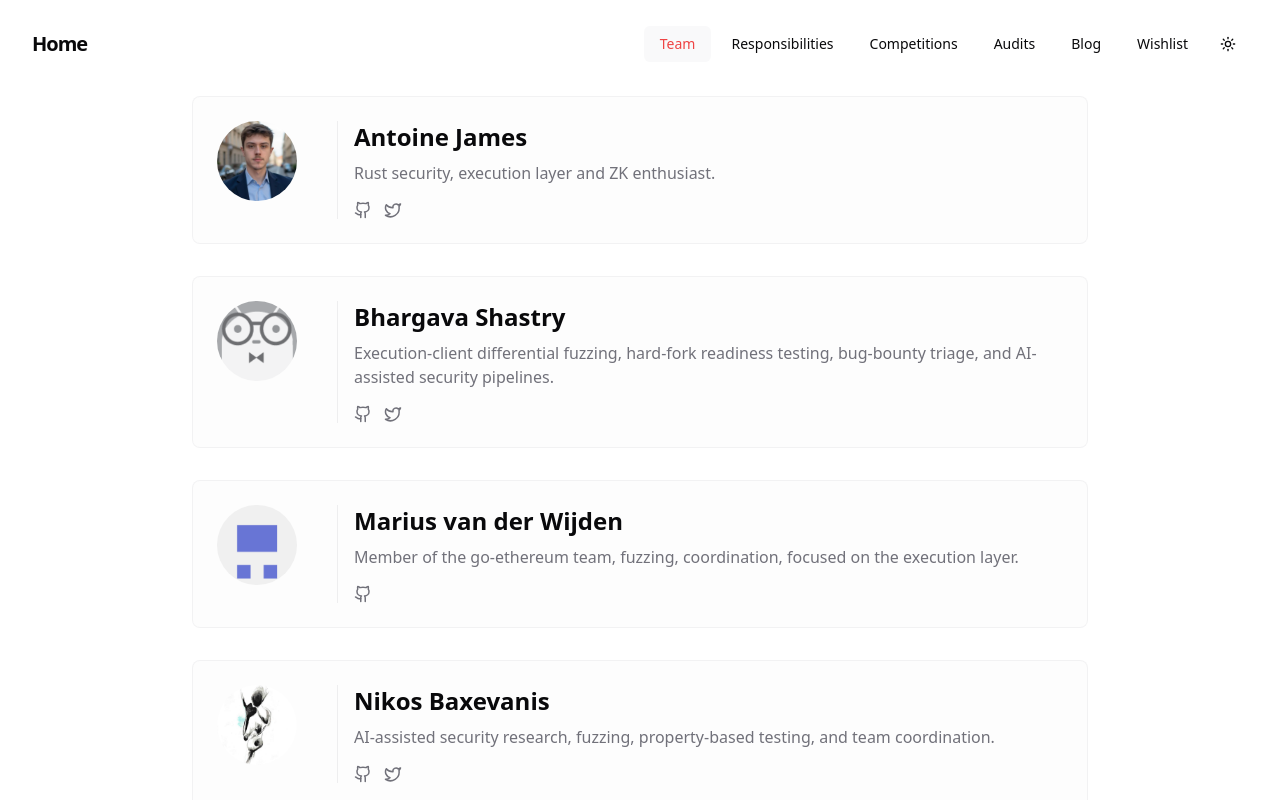
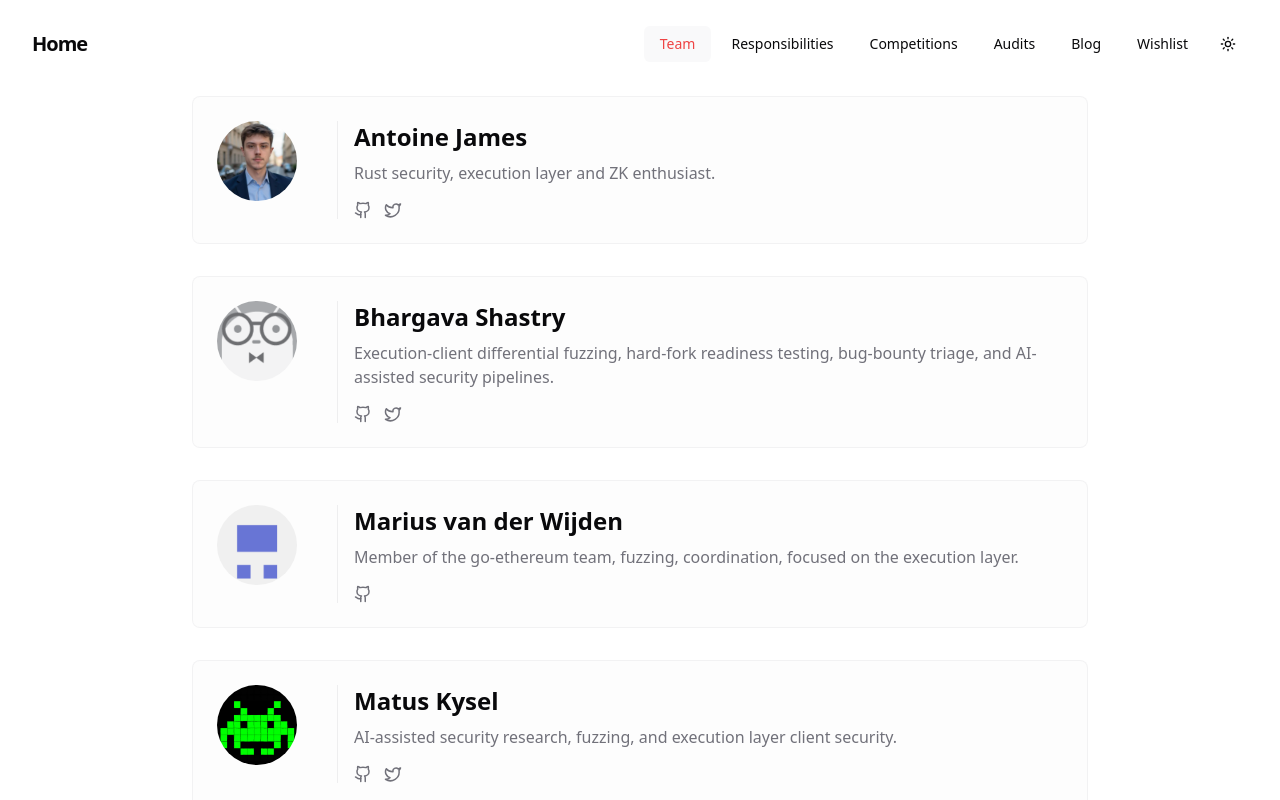
Before and after one commit to ethereum/protocol-security, a React (Vite) app: page /team in a window 1280 px wide. Shown: the top 800 px of the page. Built offline with nearby package versions, Linux system fonts and the light colour scheme.

Commit message:
Add Matus Kysel to team page

```diff
--- a/src/pages/team.tsx
+++ b/src/pages/team.tsx
@@ -32,6 +32,13 @@ const teamMembers: TeamMember[] = [
     description: 'Member of the go-ethereum team, fuzzing, coordination, focused on the execution layer.',
     github: 'https://github.com/MariusVanDerWijden',
     image: '/images/marius.jpg',
+  },
+  {
+    name: 'Matus Kysel',
+    description: 'AI-assisted security research, fuzzing, and execution layer client security.',
+    github: 'https://github.com/MatusKysel',
+    twitter: 'https://x.com/MatusK279',
+    image: '/images/matus.jpg',
   },
   {
     name: 'Nikos Baxevanis',
```
Also changed, not shown: public/images/matus.jpg (added).
